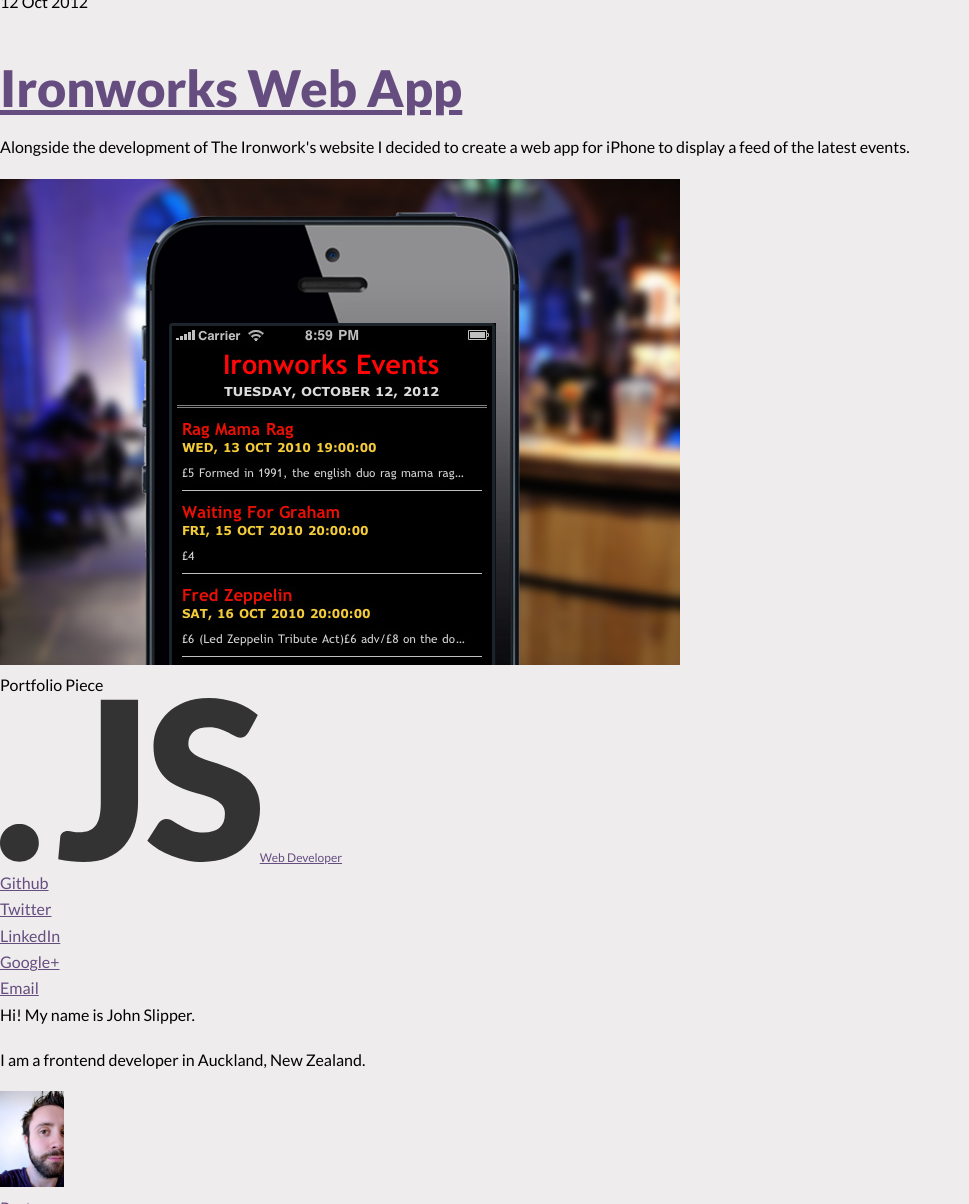
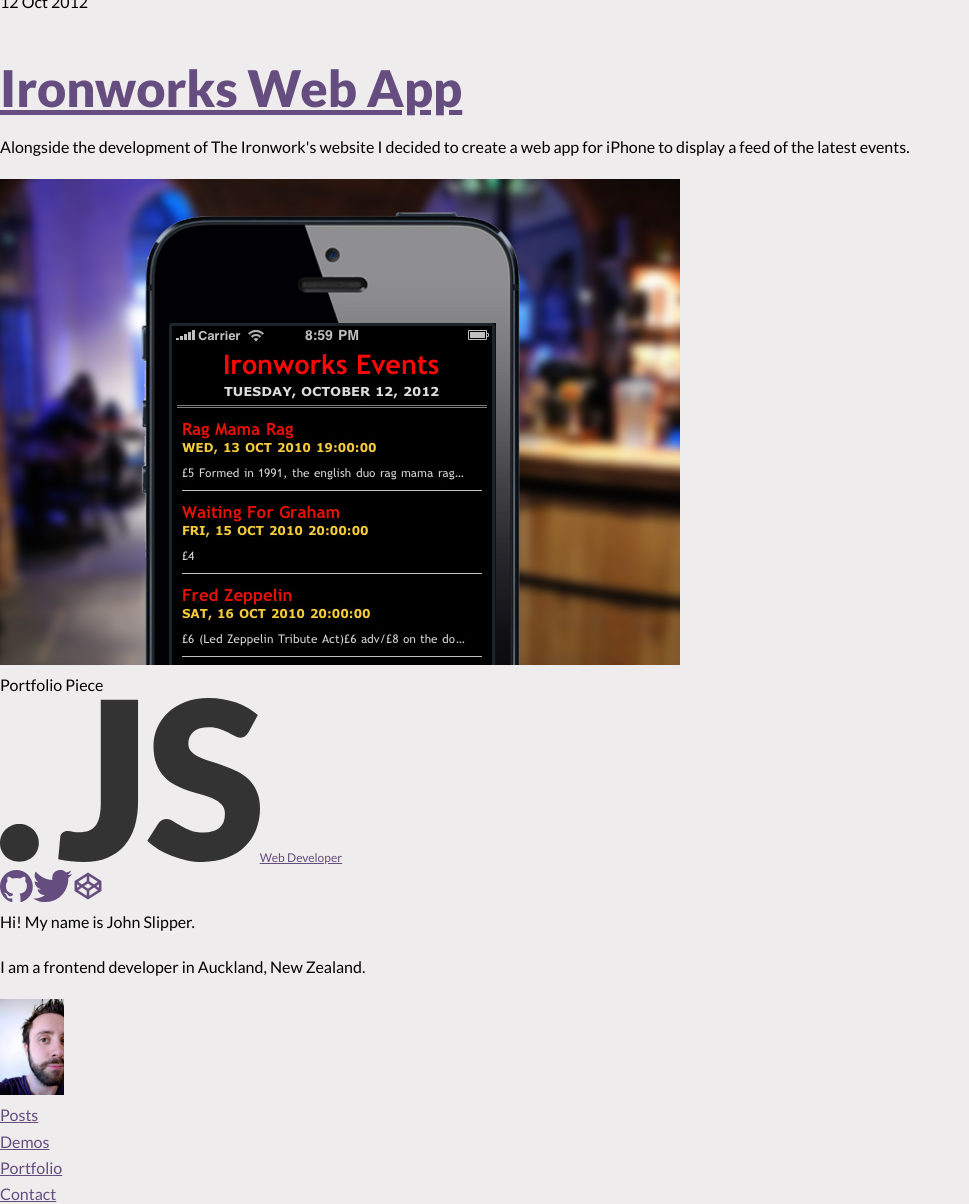
Before and after one commit to johnslipper/johnslipper.github.io, a Jekyll site: the page built from index.html, in a window 1280 px wide and 1400 px high, scrolled down 16749 px, cut to the strip 0-1204 px from the top of the window. Shown: the whole strip, without its empty margins (0-969 px from the left). Built offline with Jekyll 4.4.1, drawn with Linux system fonts in a browser that asks for light colours.

Commit message:
Updated social

```diff
--- a/_includes/social.html
+++ b/_includes/social.html
@@ -1,8 +1,20 @@
 <ul class="social">
-  <li class="github"><a href="https://github.com/johnslipper" title="Checkout my GitHub Repos"><i aria-hidden="true" class="icon-github-squared"></i><span>Github</span></a></li>
-  <li class="twitter"><a href="https://twitter.com/johnslipper" title="Follow me on Twitter"><i aria-hidden="true" class="icon-twitter-squared"></i><span>Twitter</span></a></li>
-  <li class="linkedin"><a href="http://uk.linkedin.com/in/johnslipper" title="Connect with me on LinkedIn"><i aria-hidden="true" class="icon-linkedin-squared"></i><span>LinkedIn</span></a></li>
-  <li class="google-plus"><a href="https://plus.google.com/+JohnSlipper/about?rel=author" rel="author" title="Add me to your circles on Google+"><i aria-hidden="true" class="icon-gplus-squared"></i><span>Google+</span></a></li>
-  <li class="email"><a href="mailto:john.slipper@gmail.com" title="Email me"><i aria-hidden="true" class="icon-email-squared"></i><span>Email</span></a></li>
-
+  <li>
+    <a href="https://github.com/johnslipper">
+      {% include icons/github.svg %}
+      <span class="sr-only">Github</span>
+    </a>
+  </li>
+  <li>
+    <a href="https://twitter.com/johnslipper">
+      {% include icons/twitter.svg %}
+      <span class="sr-only">Twitter</span>
+    </a>
+  </li>
+  <li>
+    <a href="https://codepen.io/johnslipper">
+      {% include icons/codepen.svg %}
+      <span class="sr-only">Codepen</span>
+    </a>
+  </li>
 </ul>
--- a/_sass/_global.scss
+++ b/_sass/_global.scss
@@ -13,3 +13,15 @@
 img {
   max-width: 100%;
 }
+
+.sr-only {
+  position: absolute !important;
+  width: 1px !important;
+  height: 1px !important;
+  padding: 0 !important;
+  margin: -1px !important;
+  overflow: hidden !important;
+  clip: rect(0, 0, 0, 0) !important;
+  white-space: nowrap !important;
+  border: 0 !important;
+}
--- /dev/null
+++ b/_sass/components/_social.scss
@@ -0,0 +1,7 @@
+.social {
+  display: flex;
+
+  svg {
+    height: 2rem;
+  }
+}
--- a/css/main.scss
+++ b/css/main.scss
@@ -1,7 +1,10 @@
 ---
 ---
 
-@import "../_sass/reset";
-@import "../_sass/variables";
-@import "../_sass/global";
-@import "../_sass/typeography";
+@import '../_sass/reset';
+@import '../_sass/variables';
+@import '../_sass/global';
+@import '../_sass/typeography';
+
+/* Components */
+@import '../_sass/components/social';
```
Also changed, not shown: _includes/icons/codepen.svg (added), _includes/icons/github.svg (added), _includes/icons/twitter.svg (added). Lines whose indentation alone changed are shown as unchanged.
